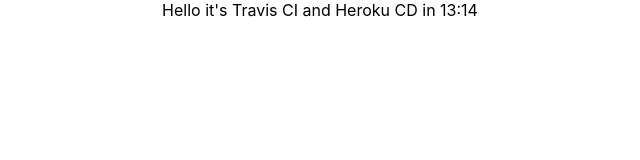
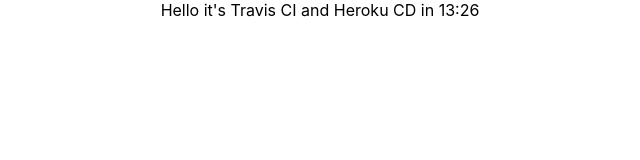
Before and after one commit to AntonGluschuk/heroku-baz, a React (Create React App) app: page / in a window 1280 px wide. Shown: the top 160 px of the page, without its empty margins (320-960 px from the left). Built offline with nearby package versions, Linux system fonts and the light colour scheme.

Commit message:
add time 13:26 to App tsx

```diff
--- a/src/App.tsx
+++ b/src/App.tsx
@@ -4,7 +4,7 @@
 function App() {
   return (
     <div className="App">
-      <div>Hello it's Travis CI and Heroku CD in 13:14</div>
+      <div>Hello it's Travis CI and Heroku CD in 13:26</div>
     </div>
   );
 }
```
